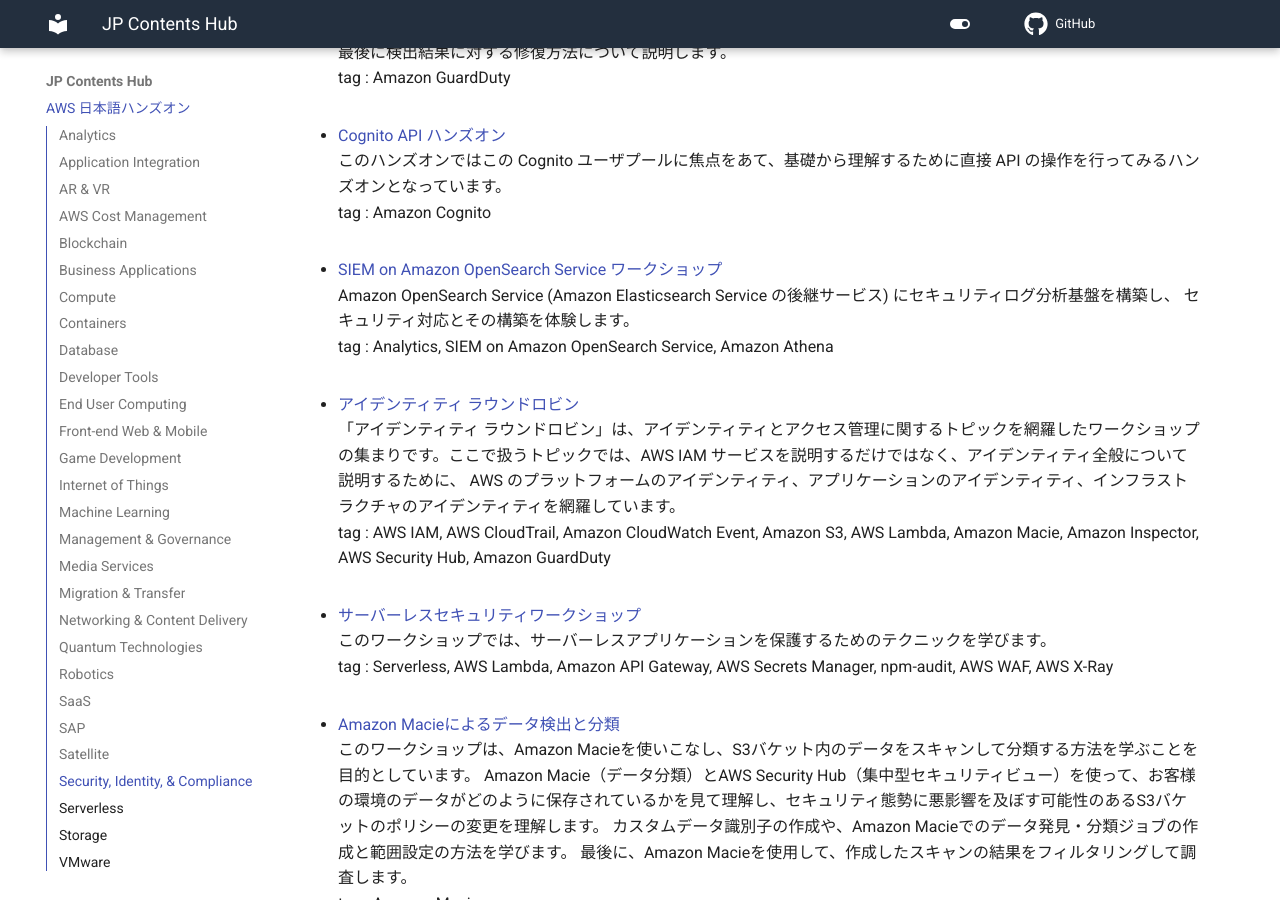
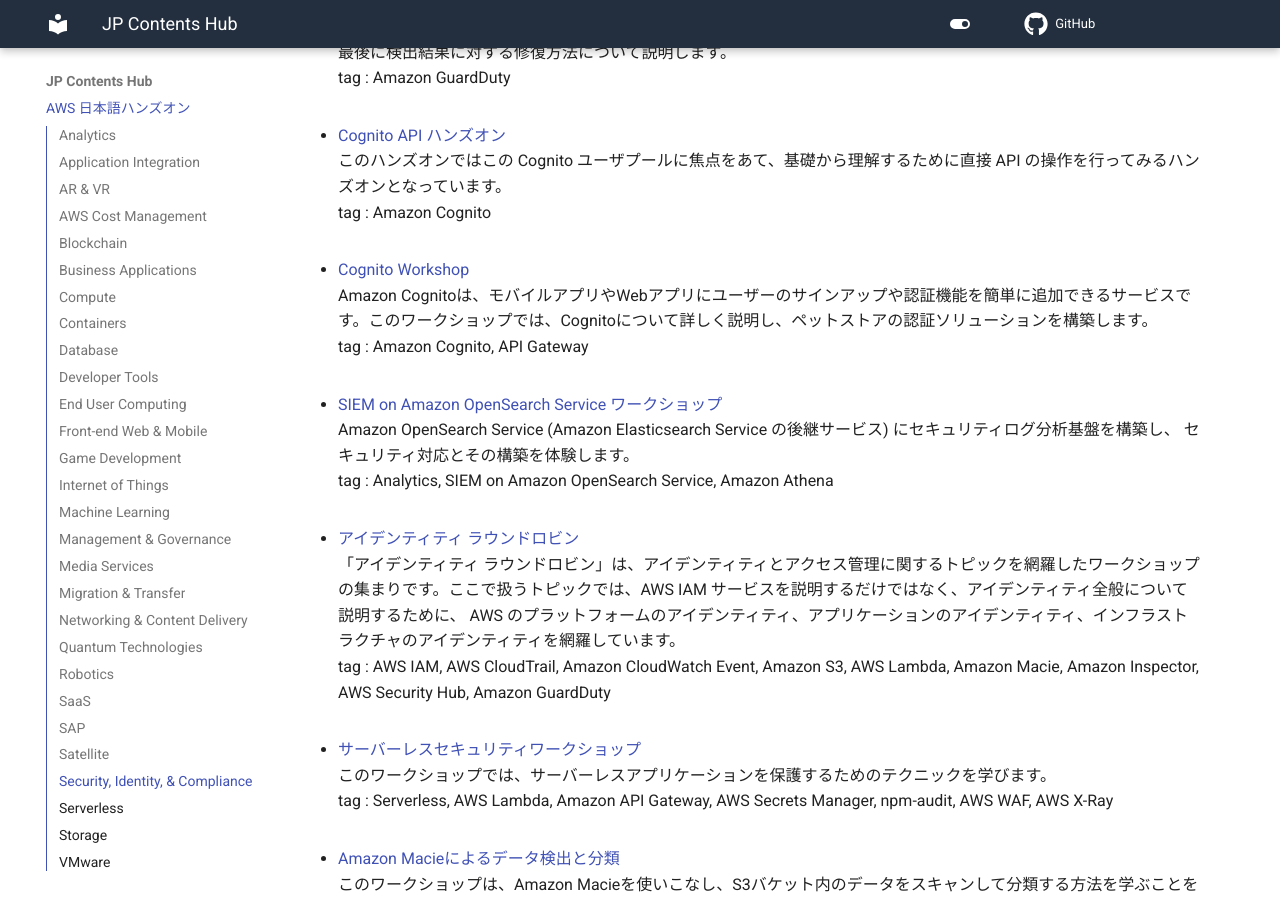
Before and after one commit to aws-samples/jp-contents-hub, an MkDocs documentation site: the page built from content/index.md, in a window 1280 px wide and 900 px high, scrolled down 29203 px. Built offline with MkDocs 1.6.1 and Material for MkDocs 9.7.7, drawn with Linux system fonts in a browser that asks for light colours; comment, search, counter and statistics services are not loaded.

Commit message:
add: 新規ハンズオンコンテンツ追加

```diff
--- a/content/index.md
+++ b/content/index.md
@@ -752,6 +752,10 @@
 このハンズオンではこの Cognito ユーザプールに焦点をあて、基礎から理解するために直接 API の操作を行ってみるハンズオンとなっています。
 tag : Amazon Cognito
 
+- <a href="https://dcj71ciaiav4i.cloudfront.net/0A4DEB20-C89E-11ED-A834-5D52D9748576/chapter1.html" target="_blank" onclick="sendClickCount()" onauxclick="sendClickCount()">Cognito Workshop</a>
+Amazon Cognitoは、モバイルアプリやWebアプリにユーザーのサインアップや認証機能を簡単に追加できるサービスです。このワークショップでは、Cognitoについて詳しく説明し、ペットストアの認証ソリューションを構築します。
+tag : Amazon Cognito, API Gateway
+
 - <a href="https://catalog.us-east-1.prod.workshops.aws/workshops/60a6ee4e-e32d-42f5-bd9b-4a2f7c135a72/ja-JP" target="_blank" onclick="sendClickCount()" onauxclick="sendClickCount()">SIEM on Amazon OpenSearch Service ワークショップ</a>
 Amazon OpenSearch Service (Amazon Elasticsearch Service の後継サービス) にセキュリティログ分析基盤を構築し、 セキュリティ対応とその構築を体験します。
 tag : Analytics, SIEM on Amazon OpenSearch Service, Amazon Athena
```
Also changed, not shown: README.md (+5 -0 lines).
